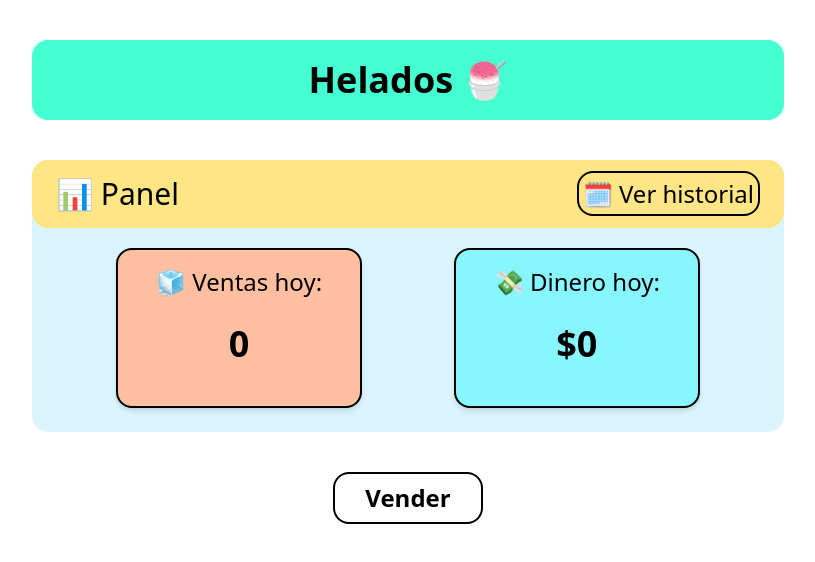
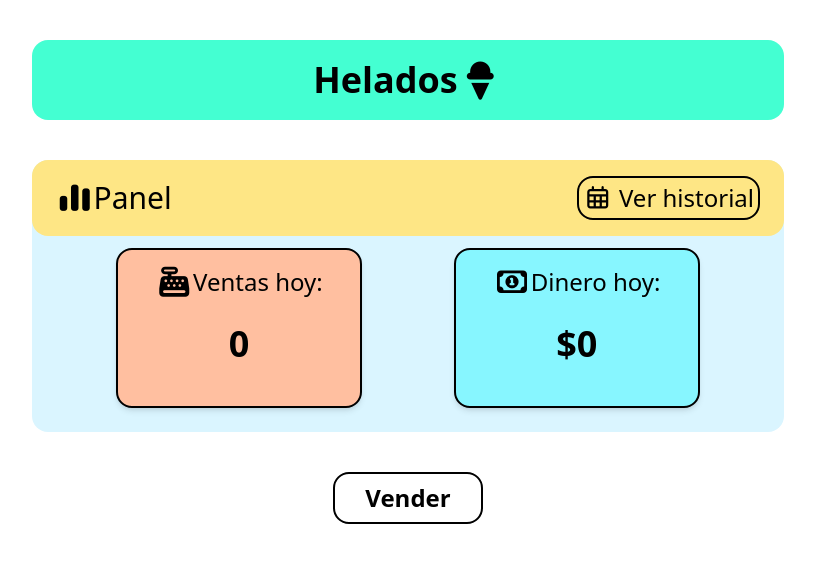
Before and after one commit to Ariel-Caceres/App-Helados, a React (Vite) app: page / in a window 1280 px wide. Shown: the top 562 px of the page, without its empty margins (232-1047 px from the left). Built offline with nearby package versions, Linux system fonts and the light colour scheme.

Commit message:
font awesome integrado, online context creado

```diff
--- a/index.html
+++ b/index.html
@@ -5,6 +5,9 @@
   <meta charset="UTF-8" />
   <link rel="icon" type="image/svg+xml" href="/helado.svg" />
   <meta name="viewport" content="width=device-width, initial-scale=1.0" />
+  <link rel="stylesheet" href="https://cdnjs.cloudflare.com/ajax/libs/font-awesome/7.0.1/css/all.min.css"
+    integrity="sha512-2SwdPD6INVrV/lHTZbO2nodKhrnDdJK9/kg2XD1r9uGqPo1cUbujc+IYdlYdEErWNu69gVcYgdxlmVmzTWnetw=="
+    crossorigin="anonymous" referrerpolicy="no-referrer" />
   <title>Heladitos</title>
 </head>
 
--- a/src/App.tsx
+++ b/src/App.tsx
@@ -2,7 +2,7 @@
 import './App.css'
 import { Home } from './pages/Home'
 import { Route, BrowserRouter as Router, Routes } from "react-router-dom";
-import { Modal } from './pages/Modal';
+import { Modal } from './pages/Sell';
 import { Record } from './pages/Record';
 
 
--- a/src/components/Header.tsx
+++ b/src/components/Header.tsx
@@ -1,9 +1,14 @@
+import { useOnline } from "../context/useOnline"
 
 export const Header = () => {
-
+    const online = useOnline()
     return (
-        <div className='w-full justify-center flex h-20 bg-[#44FFD2] rounded-2xl  items-center'>
-            <h1 className='text-4xl font-bold'>Helados 🍧</h1>
+        <div className='w-full justify-center flex h-20 bg-[#44FFD2] rounded-2xl text-4xl font-bold  items-center'>
+            Helados
+            {!online ?
+                <h1 className=''>
+                    🍧</h1>
+                : <i className="fa-solid fa-ice-cream"></i>}
         </div>
     )
 }
--- /dev/null
+++ b/src/context/OnlineContext.tsx
@@ -0,0 +1,31 @@
+import { createContext, useEffect, useState } from "react";
+
+
+interface OnlineContextInterface {
+    online: boolean
+}
+
+export const OnlineContext = createContext<OnlineContextInterface | undefined>(undefined);
+
+export const OnlineProvider = ({ children }: { children: ReactNode }) => {
+    const [online, SetOnline] = useState<boolean>(navigator.onLine)
+
+    useEffect(() => {
+        const handleChange = () => SetOnline(navigator.onLine)
+        window.addEventListener("online", handleChange)
+        window.addEventListener("offline", handleChange)
+
+        window.removeEventListener("online", handleChange)
+        window.removeEventListener("offline", handleChange)
+
+    }, [])
+
+
+    return (<OnlineContext.Provider value={{
+        online
+    }}>
+
+        {children}
+    </OnlineContext.Provider>
+    )
+}
--- /dev/null
+++ b/src/context/useOnline.tsx
@@ -0,0 +1,10 @@
+import { useContext } from "react";
+import { OnlineContext } from "./OnlineContext";
+
+export const useOnline = () => {
+    const context = useContext(OnlineContext);
+    if (context === undefined) {
+        throw new Error("useApp debe usarse dentro de un AppProvider");
+    }
+    return context;
+};
--- a/src/pages/Edit.tsx
+++ b/src/pages/Edit.tsx
@@ -13,13 +13,14 @@ export const Edit = ({ ventaAEditar, vaciarVentaAEditar }: { ventaAEditar: Venta
     const precioInvalido = (editarPrecio == "0" || !Number.isInteger(Number(editarPrecio)))
 
     const editarProducto = () => {
+
         const actualizado = ventas.map(v =>
             v === ventaAEditar ?
                 {
                     ...v,
                     precio: Number(editarPrecio),
                     cantidad: Number(editarCantidad),
-                    sabor: editarSabor
+                    sabor: Number(editarCantidad) == 1 ? editarSabor : ""
                 }
                 : v
 
@@ -43,6 +44,7 @@ export const Edit = ({ ventaAEditar, vaciarVentaAEditar }: { ventaAEditar: Venta
 
 
     if (!ventaAEditar) return null
+
     return (
         <>
             <div className='w-full min-h-10 bg-[#DAF5FF]  rounded-2xl flex flex-col items-center'>
@@ -98,7 +100,7 @@ export const Edit = ({ ventaAEditar, vaciarVentaAEditar }: { ventaAEditar: Venta
 
             <div className='w-full flex flex-col sm:flex-row justify-evenly gap-4 sm:gap-0'>
 
-                <div className="bg-white w-full sm:w-1/4 h-14 flex items-center justify-center text-black rounded-2xl border-2 hover:bg-black hover:text-white hover:border-[#DAF5FF] transition-all">
+                <div className="bg-black w-full sm:w-1/4 h-14 flex items-center justify-center border-[#DAF5FF] text-white rounded-2xl border-2 hover:bg-white hover:text-black hover:border-black transition-all">
                     <button className="w-full h-full hover:cursor-pointer" onClick={vaciarVentaAEditar}>
                         <span className="text-xl sm:text-2xl font-bold" >Cancelar</span>
                     </button>
--- a/src/pages/Home.tsx
+++ b/src/pages/Home.tsx
@@ -1,12 +1,13 @@
 import { useNavigate } from "react-router-dom"
 import { Header } from "../components/Header"
 import { useSell } from "../context/useSell"
+import { useOnline } from "../context/useOnline"
 
 
 export const Home = () => {
     const navigate = useNavigate()
     const { ventas, hoy } = useSell()
-
+    const { online } = useOnline()
 
     const DineroHoy = ventas.reduce((acc, v) => acc + v.precio, 0)
     const ventasHoy = ventas.filter(v => v.fecha === hoy)
@@ -23,13 +24,17 @@ export const Home = () => {
 
                 <div className="absolute top-0 left-0 gap-x-10 gap-y-3 right-0 flex flex-wrap w-full  items-center justify-between   bg-amber-200 rounded-2xl px-6 py-4 ">
 
-                    <div className="">
-                        <span className="text-2xl whitespace-nowrap md:text-3xl font-medium">📊 Panel</span>
+                    <div className="text-2xl whitespace-nowrap md:text-3xl font-medium">
+                        {online ? <i className="fa-solid fa-chart-simple"></i> : "📊"}
+                        <span>
+                            Panel
+                        </span>
                     </div>
 
                     <div className=" justify-end flex items-end ">
-                        <button className="" onClick={() => navigate("/record")}>
-                            <span className="text-xl text-end whitespace-nowrap sm:text-2xl font-medium self-end justify-self-end border-2 rounded-2xl cursor-pointer p-1">🗓 Ver historial</span>
+                        <button className="text-xl text-end whitespace-nowrap sm:text-2xl font-medium self-end justify-self-end border-2 rounded-2xl cursor-pointer p-1" onClick={() => navigate("/record")}>
+                            {online ? <i className="fa-regular fa-calendar-days"></i> : "📆"}
+                            <span className=""> Ver historial</span>
                         </button>
                     </div>
                 </div>
@@ -44,9 +49,10 @@ export const Home = () => {
           border-2 shadow-md
           p-4
         ">
-                        <div className="w-full flex justify-center items-center">
-                            <span className="text-xl md:text-2xl font-medium">
-                                🧊 Ventas hoy:
+                        <div className="w-full flex justify-center items-center text-xl md:text-2xl font-medium">
+                            {online ? <i className="fa-solid fa-cash-register text-3xl"></i> : "🧊"}
+                            <span className="">
+                                Ventas hoy:
                             </span>
                         </div>
                         <div className="w-full flex justify-center items-center flex-1">
@@ -63,9 +69,10 @@ export const Home = () => {
           border-2 shadow-md
           p-4
         ">
-                        <div className="w-full flex justify-center items-center">
-                            <span className="text-xl md:text-2xl font-medium">
-                                💸 Dinero hoy:
+                        <div className="w-full flex justify-center items-center text-xl md:text-2xl font-medium">
+                            {online ? <i className="fa-regular fa-money-bill-1 text-3xl"></i> : "💸"}
+                            <span className="">
+                                Dinero hoy:
                             </span>
                         </div>
                         <div className="w-full flex justify-center items-center flex-1">
--- a/src/pages/Record.tsx
+++ b/src/pages/Record.tsx
@@ -5,6 +5,9 @@ import { useSell } from "../context/useSell"
 import type { Venta } from "../context/SellContext"
 import { useState } from "react"
 import { ModalDelete } from "../components/ModalDelete"
+import { useOnline } from "../context/useOnline"
+
+
 export const Record = () => {
     const { ventas, setVentas } = useSell()
     const navigate = useNavigate()
@@ -15,18 +18,12 @@ export const Record = () => {
     const [ventaAEditar, setVentaAEditar] = useState<Venta>()
     const [mostrarModalEliminar, setModalEliminar] = useState<boolean>(false)
     const vaciarVentaAEditar = () => setVentaAEditar(undefined)
-
+    const online = useOnline()
 
     const eliminarTransaccion = (transaccion: Venta) => {
         const transBorrado = ventas.filter(v => v !== transaccion)
         setVentas(transBorrado)
     }
-
-    // const modalEliminar = () => {
-    //     if (transaccion) {
-    //         eliminarTransaccion(transaccion)
-    //     }
-    // }
 
 
     return (
@@ -36,15 +33,16 @@ export const Record = () => {
 
             {ventaAEditar ?
                 <Edit ventaAEditar={ventaAEditar} vaciarVentaAEditar={vaciarVentaAEditar} />
-
                 :
                 <div>
 
                     <div className="w-full bg-[#DAF5FF] rounded-2xl flex flex-col justify-evenly relative py-6">
 
                         <div className="absolute top-0 left-0 gap-x-10 gap-y-3 right-0 flex flex-wrap w-full  items-center justify-between   bg-amber-200 rounded-2xl px-6 py-4 ">
-
-                            <span className="text-2xl whitespace-nowrap md:text-3xl font-medium">🗓 Historial</span>
+                            <div className="text-2xl whitespace-nowrap md:text-3xl font-medium">
+                                {online ? <i className="fa-regular fa-calendar-days"></i> : "📆"}
+                                <span className=""> Historial</span>
+                            </div>
 
                         </div>
 
@@ -58,7 +56,7 @@ export const Record = () => {
                                     :
 
                                     <>
-                                        <div className="  flex justify-between " >
+                                        <div className="  flex justify-between  " >
                                             <div className="w-1/4 border-2  border-r-0 ">
                                                 <span className="pl-2 text-xl font-bold">Fecha</span>
                                             </div>
@@ -79,7 +77,7 @@ export const Record = () => {
 
 
                                         {ventas.map((v, i) => (
-                                            <div className="flex justify-between min-h-12" key={i}>
+                                            <div className="flex justify-between min-h-12 " key={i}>
                                                 <div className="flex justify-center w-1/5 border-gray-300 border-2 items-center ">
                                                     <span>{v.fecha}</span>
                                                 </div>
@@ -94,12 +92,13 @@ export const Record = () => {
                                                 </div>
                                                 <div className="flex justify-center w-1/5 border-gray-300 border-2 items-center ">
                                                     <button className="bg-[#87F6FF] w-1/2 h-full" onClick={() => { setVentaAEditar(v) }}>
-                                                        <span>✏</span>
+                                                        <span className="text-2xl">
+                                                            {online ? <i className="fa-regular fa-pen-to-square"></i> : "✏"}
+                                                        </span>
                                                     </button>
                                                     <button className="bg-[#FFBFA0] w-1/2 h-full" onClick={() => { setModalEliminar(true); setTransaccion(v) }}>
-                                                        <span>
-                                                            <i className="fa-solid fa-trash-can"></i>
-                                                            🗑
+                                                        <span className="text-2xl">
+                                                            {online ? <i className="fa-regular fa-trash-can "></i> : "🗑"}
                                                         </span>
                                                     </button>
 
--- a/src/pages/Modal.tsx
+++ b/src/pages/Sell.tsx
@@ -118,7 +118,7 @@ export const Modal = () => {
 
             <div className='w-full flex flex-col sm:flex-row justify-evenly gap-4 sm:gap-0'>
 
-                <div className="bg-white w-full sm:w-1/4 h-14 flex items-center justify-center text-black rounded-2xl border-2 hover:bg-black hover:text-white hover:border-[#DAF5FF] transition-all">
+                <div className="bg-black w-full sm:w-1/4 h-14 flex items-center justify-center border-[#DAF5FF] text-white rounded-2xl border-2 hover:bg-white hover:text-black hover:border-black transition-all">
                     <button className="w-full h-full hover:cursor-pointer" onClick={() => { navigate("/"); cancelar() }}>
                         <span className="text-xl sm:text-2xl font-bold">Cancelar</span>
                     </button>
```
Also changed, not shown: src/components/ModalDelete.tsx (+5 -6 lines), src/main.tsx (+6 -4 lines).
